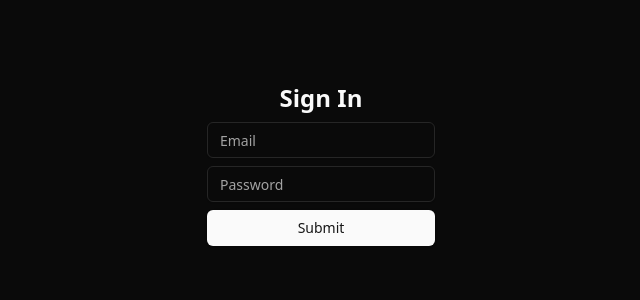
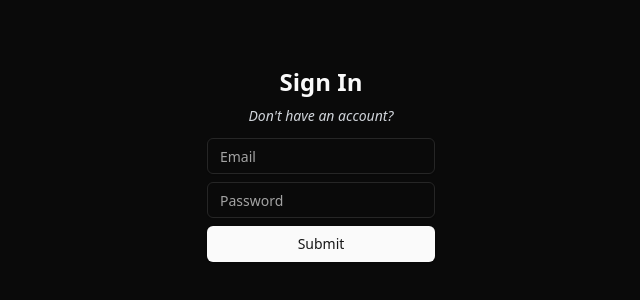
Before and after one commit to paulbgtr/pastegrin, a React (Vite) app in the folder frontend/: page /signin in a window 1280 px wide. Shown: the part 256-556 px from the top of the page, without its empty margins (319-959 px from the left). Built offline with nearby package versions, Linux system fonts and the light colour scheme.

Commit message:
feat: add link to signup page in sign in form

```diff
--- a/frontend/src/routesComponents/signin/SignInForm.tsx
+++ b/frontend/src/routesComponents/signin/SignInForm.tsx
@@ -79,6 +79,11 @@ export const SignInForm = () => {
   return (
     <div>
       <h2 className="mb-2 text-2xl font-bold text-center">Sign In</h2>
+      <a href="/signup">
+        <p className="mb-3 text-sm italic text-center text-gray-300">
+          Don't have an account?
+        </p>
+      </a>
       <Form {...form}>
         <form onSubmit={form.handleSubmit(onSubmit)} className="space-y-2">
           <FormField
```
